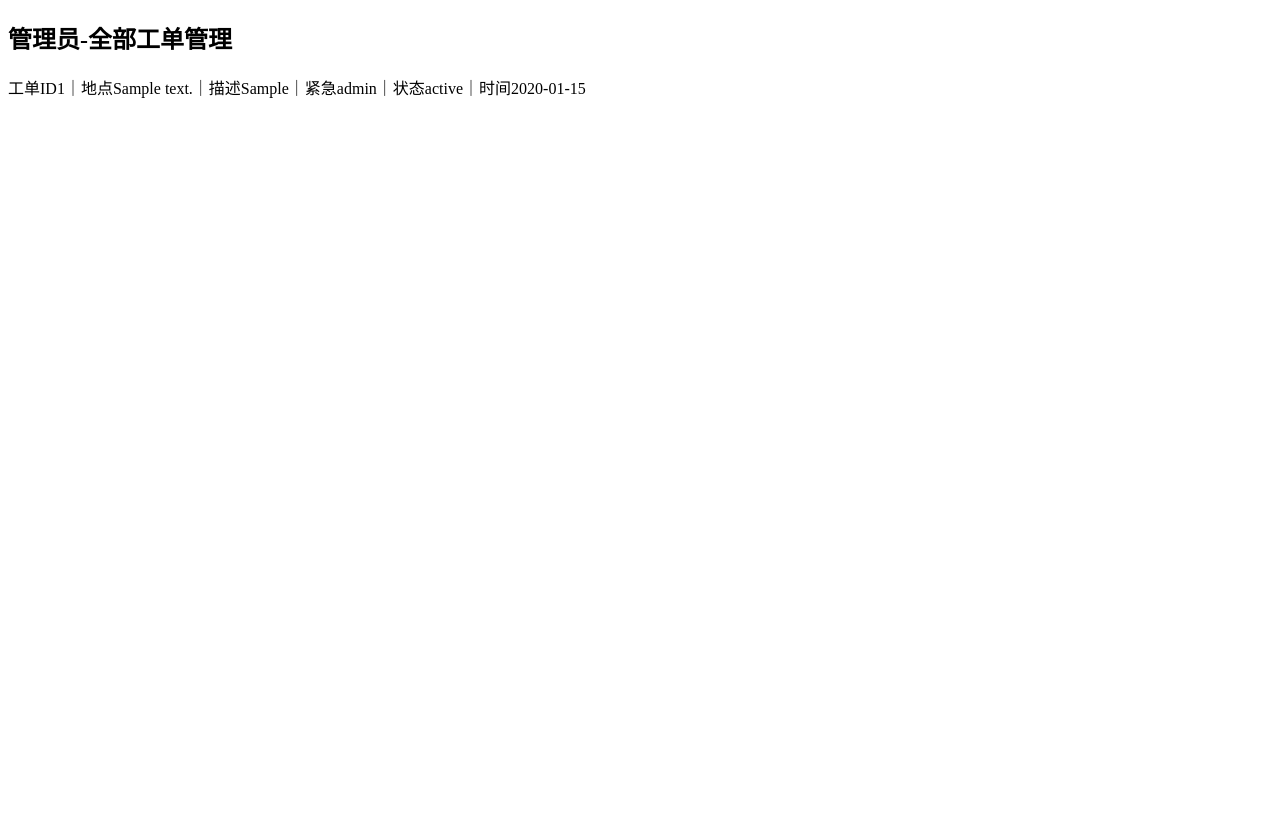
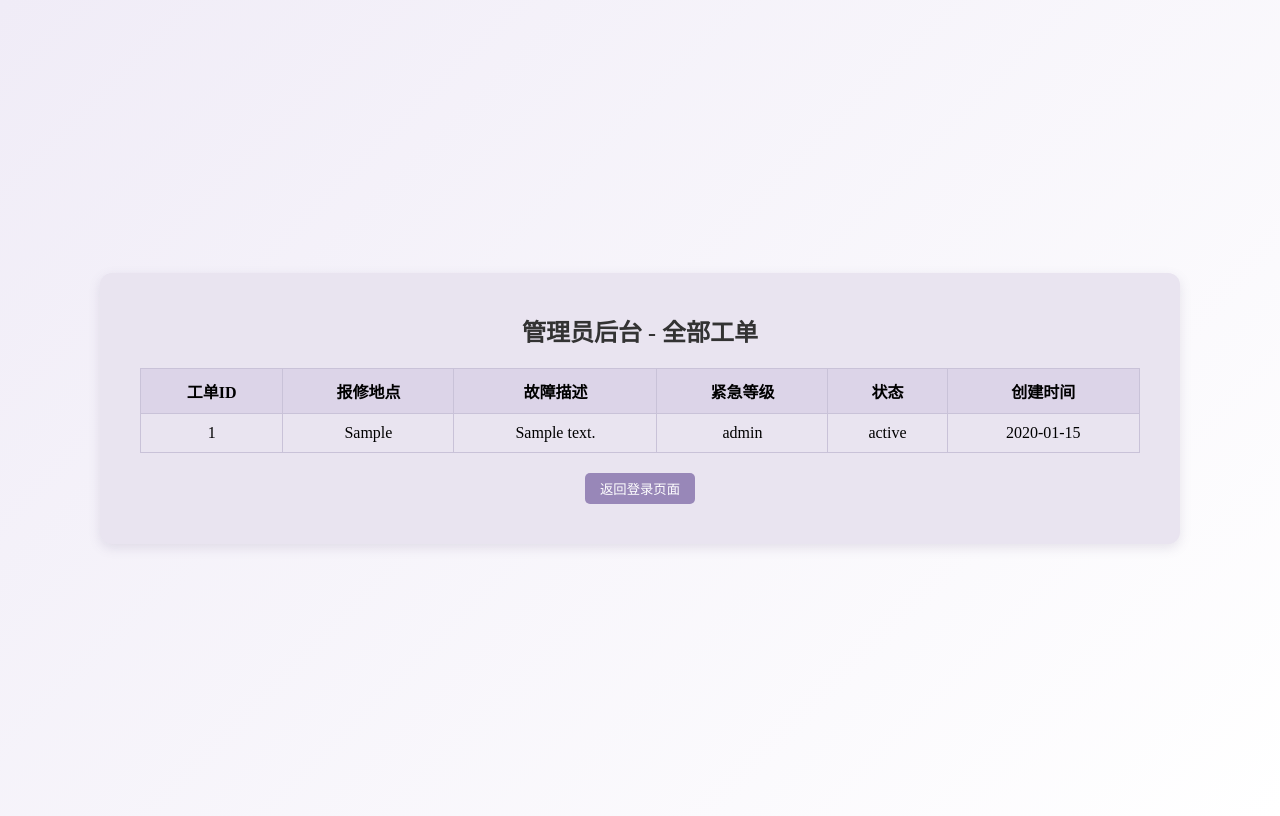
Before and after one commit to nannn12/dorm-repair-system, a Flask app: page /admin in a window 1280 px wide. Before the commit the page ends 98 px from the top, so only its background shows below. Run offline with Flask 3, Linux system fonts and the light colour scheme; tables that the repository leaves empty hold one stand-in row (values such as "Sample post").

Commit message:
Update admin.html

```diff
--- a/templates/admin.html
+++ b/templates/admin.html
@@ -1,9 +1,46 @@
 <!DOCTYPE html>
 <html>
+<head>
+<meta charset="utf-8">
+<title>管理员后台</title>
+<style>
+body{background:linear-gradient(135deg,#f0ecf7,#ffffff);min-height:100vh;display:flex;justify-content:center;align-items:center;font-family:Microsoft Yahei;}
+.card{background:#e9e4f0;padding:40px;border-radius:12px;box-shadow:0 4px 12px rgba(100,90,130,0.15);width:1000px;}
+h2{text-align:center;color:#333;margin-top:0;}
+table{border-collapse:collapse;width:100%;margin:20px 0;}
+td,th{border:1px solid #c9c2d8;padding:10px;text-align:center;}
+th{background:#dcd4e8;}
+button{padding:6px 15px;background:#9887b8;color:white;border:none;border-radius:5px;cursor:pointer;}
+.btn-row{text-align:center;margin-top:20px;}
+</style>
+</head>
 <body>
-<h2>管理员-全部工单管理</h2>
-{% for item in orders %}
-<p>工单ID{{item[0]}}｜地点{{item[1]}}｜描述{{item[2]}}｜紧急{{item[3]}}｜状态{{item[5]}}｜时间{{item[6]}}</p >
+<div class="card">
+<h2>管理员后台 - 全部工单</h2>
+<table>
+<tr>
+<th>工单ID</th>
+<th>报修地点</th>
+<th>故障描述</th>
+<th>紧急等级</th>
+<th>状态</th>
+<th>创建时间</th>
+</tr>
+{% for order in orders %}
+<tr>
+<td>{{ order[0] }}</td>
+<td>{{ order[2] }}</td>
+<td>{{ order[1] }}</td>
+<td>{{ order[3] }}</td>
+<td>{{ order[5] }}</td>
+<td>{{ order[6] }}</td>
+</tr>
 {% endfor %}
+</table>
+<!-- 替换的返回按钮 -->
+<div class="btn-row">
+    <button type="button" onclick="location.href='/login'">返回登录页面</button>
+</div>
+</div>
 </body>
 </html>
```
